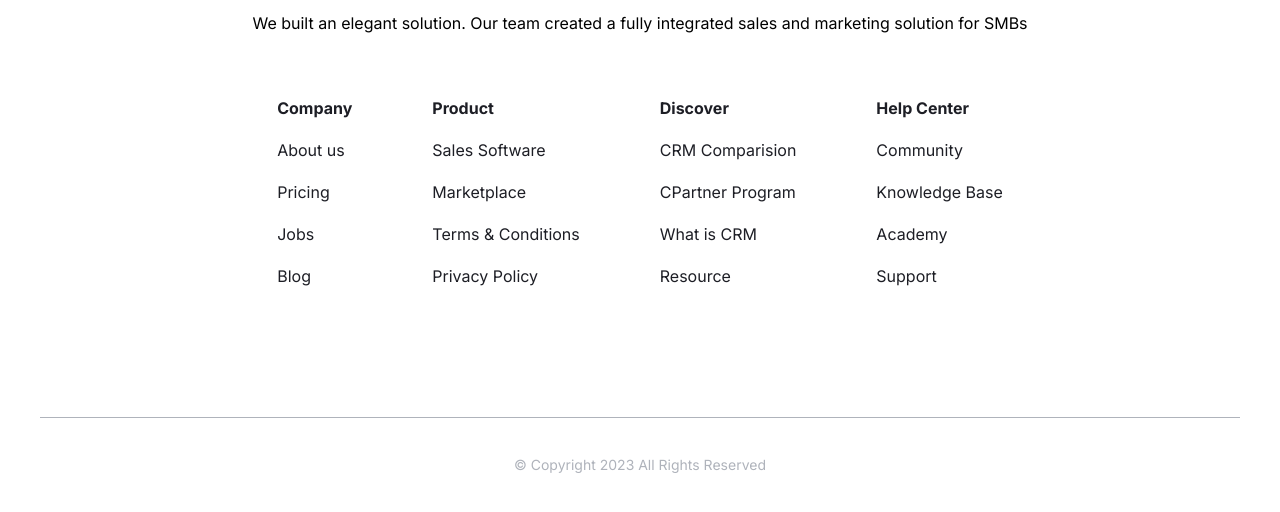
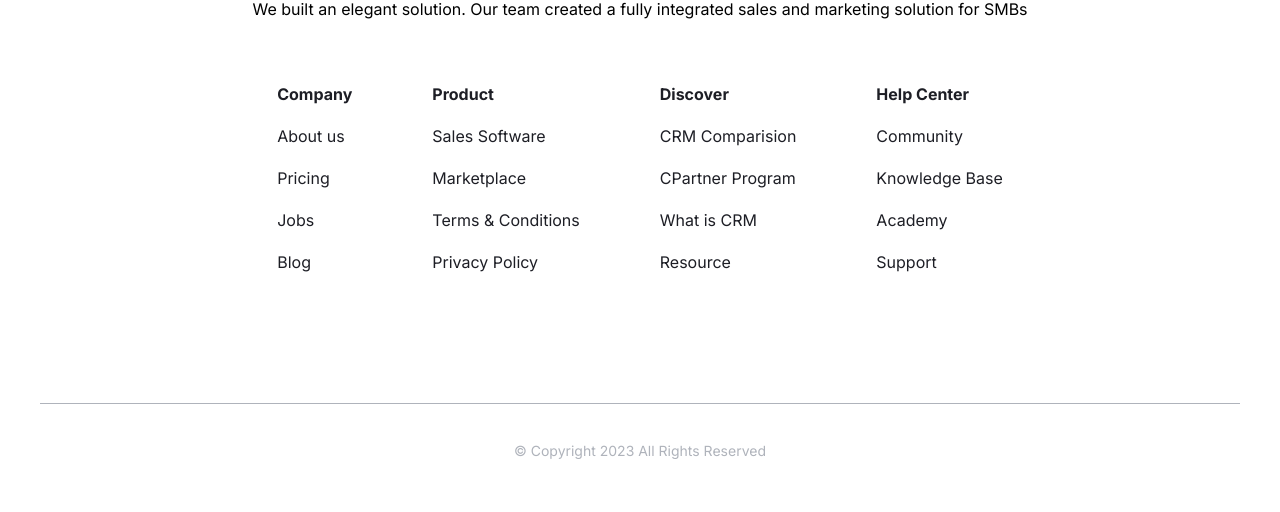
Before and after one commit to Askhab19/cooca, a plain HTML site: page index.html in a window 1280 px wide. Shown: the part 6472-6984 px from the top of the page. Drawn offline with Linux system fonts and the light colour scheme; a script that the page names is missing.

Commit message:
Update style.css

```diff
--- a/css/style.css
+++ b/css/style.css
@@ -786,7 +786,7 @@ body {
   max-width: 100%; }
 
 .footer__coca-text {
-  margin: 20px 0 30px 0;
+  margin: 6px 0 30px 0;
   font-size: 16px;
   line-height: 28px; }
   @media (min-width: 1290px) {
```
